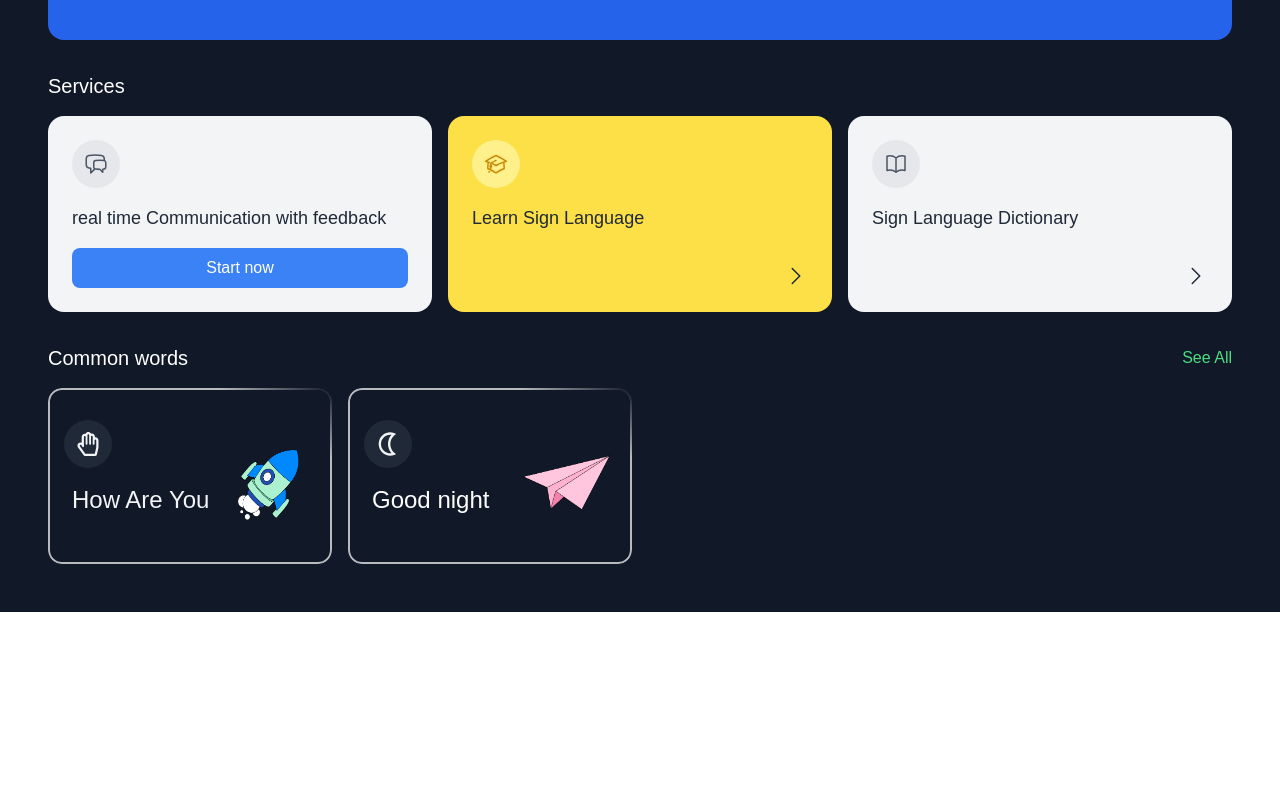
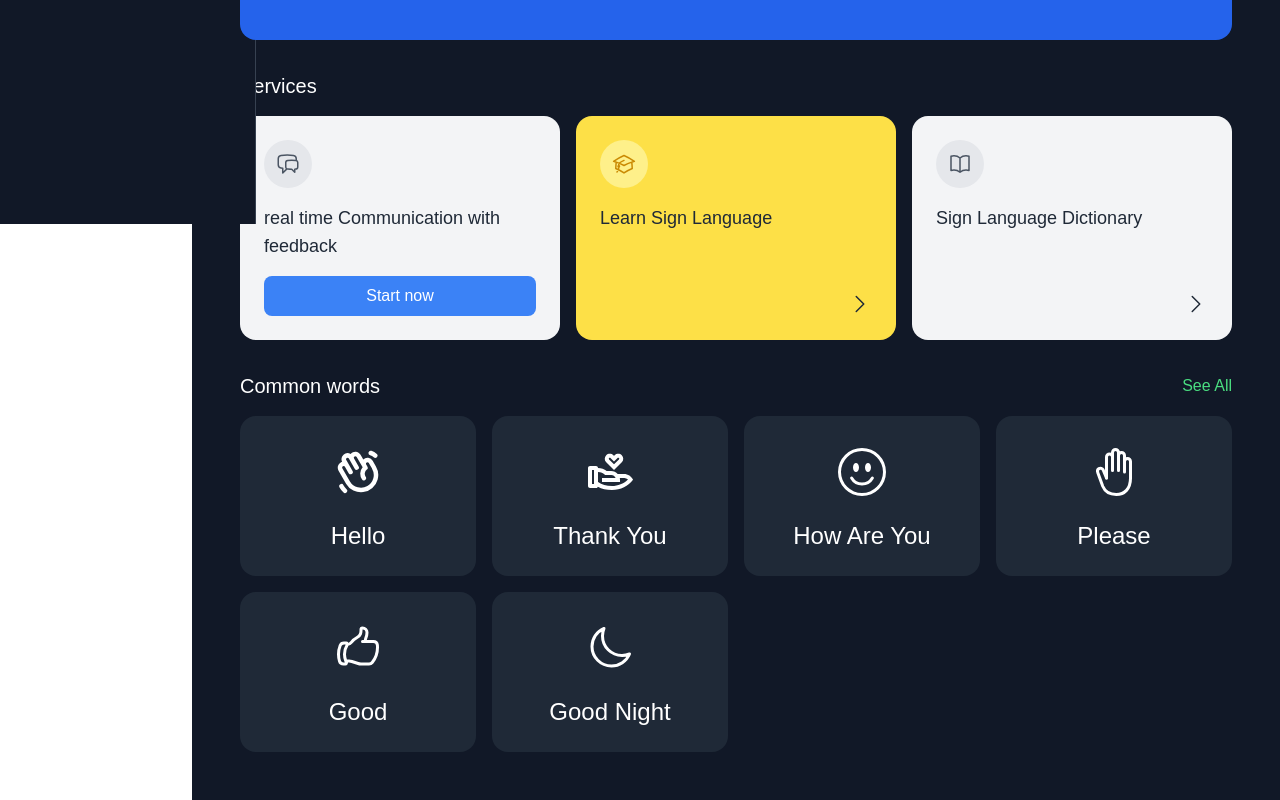
Before and after one commit to SeifEldin15/Sign-Language-Website, a React (Vite) app: page / in a window 1280 px wide. Shown: the part 576-1376 px from the top of the page. Before the commit the page ends 1188 px from the top, so only its background shows below. Built offline with nearby package versions, Linux system fonts and the light colour scheme.

Commit message:
Edits to home2 design

```diff
--- a/src/pages/Home2.jsx
+++ b/src/pages/Home2.jsx
@@ -9,7 +9,8 @@ import {
   HandRaisedIcon,
   MoonIcon,
   PaperAirplaneIcon,
-  RocketLaunchIcon
+  RocketLaunchIcon,
+  HandThumbUpIcon
 } from '@heroicons/react/24/outline';
 import { MdOutlineNightlight  } from "react-icons/md";
 import { FaRegHandPaper  } from "react-icons/fa";
@@ -17,13 +18,26 @@ import Rocket from '../assets/home2/Isometric Stickers Rocket.png';
 import Paperplane from '../assets/home2/Isometric Stickers Paper Airplane.png';
 import Header from '../components/Header';
 import Heroimg from '../assets/home2/heroimg.png';
+import { useNavigate } from 'react-router-dom';
+import Sidebar from '../components/Sidebar';
+import { PiHandWavingBold } from "react-icons/pi";
+import { RiHandHeartLine } from "react-icons/ri";
+import { BsEmojiSmile } from "react-icons/bs";
+import { IoHandRightOutline } from "react-icons/io5";
 
 const Home2 = () => {
+  const navigate = useNavigate();
+
   return (
-    <div className="min-h-screen bg-gray-900 text-white p-4 md:p-8 lg:p-12">
+    <>
+    <div className='fixed top-0 left-0'>
+    <Sidebar />
+</div>
+    <div className="min-h-screen bg-gray-900 text-white p-4 md:p-8 lg:p-12 ml-48">
     <Header />
+
       {/* Main Content */}
-      <div className="max-w-7xl mx-auto">
+      <div className="max-w-5xl mx-auto">
         {/* Hero Section */}
         <div className="bg-blue-600 rounded-2xl p-12 mb-8 relative overflow-hidden flex gap-4 justify-around items-center">
           <div className="relative z-10">
@@ -46,7 +60,7 @@ const Home2 = () => {
                 <button className="bg-blue-500 text-white py-2 px-4 rounded-lg mt-4 w-full">Start now</button>
               </div>
             </div>
-            <div className="bg-yellow-300 rounded-2xl p-6">
+            <div className="bg-yellow-300 rounded-2xl p-6" onClick={() => navigate('/question')} style={{ cursor: 'pointer' }}>
               <div className="flex flex-col h-full">
                 <div className="bg-yellow-200 w-12 h-12 rounded-full flex items-center justify-center mb-4">
                   <AcademicCapIcon className="w-6 h-6 text-yellow-600" />
@@ -74,49 +88,52 @@ const Home2 = () => {
             <button className="text-green-400">See All</button>
           </div>
           <div className="grid grid-cols-2 md:grid-cols-3 lg:grid-cols-4 gap-4">
-            <div className="bg-gray-900 rounded-[24px] px-4 py-8 relative">
-              {/* Main border with gradient fade */}
-              <div className="absolute inset-0 rounded-[14px] border-2 border-white/70" style={{
-                maskImage: 'linear-gradient(to top right, black 80%, transparent 100%)',
-                WebkitMaskImage: 'linear-gradient(to top right, black 80%, transparent 100%)'
-              }}></div>
-
-              <div className="relative">
-                <div className="flex justify-between">
-                  <div className="flex flex-col items-start gap-2">
-                    <div className="w-12 h-12 rounded-full bg-gray-800 flex items-center justify-center mb-2">
-                      <FaRegHandPaper className="w-6 h-6 text-gray-100 " />
-                    </div>
-                    <span className="text-2xl font-medium text-gray-100 ml-2">How Are You</span>
-                  </div>
-                  <img src={Rocket} alt="Rocket" className="w-24 h-24 mt-4" />
-                </div>
+            <div className="bg-gray-800 rounded-2xl p-6 flex flex-col items-center justify-center cursor-pointer hover:bg-gray-700 transition-colors">
+              <div className="w-16 h-16 mb-4 flex items-center justify-center">
+                <PiHandWavingBold className="w-12 h-12 text-white" />
               </div>
+              <span className="text-2xl text-white">Hello</span>
             </div>
 
-            <div className="bg-gray-900 rounded-[24px] px-4 py-8 relative">
-              {/* Main border with gradient fade */}
-              <div className="absolute inset-0 rounded-[14px] border-2 border-white/70" style={{
-                maskImage: 'linear-gradient(to top right, black 80%, transparent 100%)',
-                WebkitMaskImage: 'linear-gradient(to top right, black 80%, transparent 100%)'
-              }}></div>
+            <div className="bg-gray-800 rounded-2xl p-6 flex flex-col items-center justify-center cursor-pointer hover:bg-gray-700 transition-colors">
+              <div className="w-16 h-16 mb-4 flex items-center justify-center">
+                <RiHandHeartLine className="w-12 h-12 text-white" />
+              </div>
+              <span className="text-2xl text-white">Thank You</span>
+            </div>
 
-              <div className="relative">
-                <div className="flex justify-between">
-                  <div className="flex flex-col items-start gap-2">
-                    <div className="w-12 h-12 rounded-full bg-gray-800 flex items-center justify-center mb-2">
-                      <MdOutlineNightlight className="w-7 h-7 text-gray-100" />
-                    </div>
-                    <span className="text-2xl font-medium text-white ml-2">Good night</span>
-                  </div>
-                  <img src={Paperplane} alt="Paper Airplane" className="w-24 h-24 mt-4" />
-                </div>
+            <div className="bg-gray-800 rounded-2xl p-6 flex flex-col items-center justify-center cursor-pointer hover:bg-gray-700 transition-colors">
+              <div className="w-16 h-16 mb-4 flex items-center justify-center">
+                <BsEmojiSmile className="w-12 h-12 text-white" />
               </div>
+              <span className="text-2xl text-white">How Are You</span>
+            </div>
+
+            <div className="bg-gray-800 rounded-2xl p-6 flex flex-col items-center justify-center cursor-pointer hover:bg-gray-700 transition-colors">
+              <div className="w-16 h-16 mb-4 flex items-center justify-center">
+                <IoHandRightOutline className="w-12 h-12 text-white" />
+              </div>
+              <span className="text-2xl text-white">Please</span>
+            </div>
+
+            <div className="bg-gray-800 rounded-2xl p-6 flex flex-col items-center justify-center cursor-pointer hover:bg-gray-700 transition-colors">
+              <div className="w-16 h-16 mb-4 flex items-center justify-center">
+                <HandThumbUpIcon className="w-12 h-12 text-white" />
+              </div>
+              <span className="text-2xl text-white">Good</span>
+            </div>
+
+            <div className="bg-gray-800 rounded-2xl p-6 flex flex-col items-center justify-center cursor-pointer hover:bg-gray-700 transition-colors">
+              <div className="w-16 h-16 mb-4 flex items-center justify-center">
+                <MoonIcon className="w-12 h-12 text-white" />
+              </div>
+              <span className="text-2xl text-white">Good Night</span>
             </div>
           </div>
         </div>
       </div>
     </div>
+    </>
   );
 };
 
```
